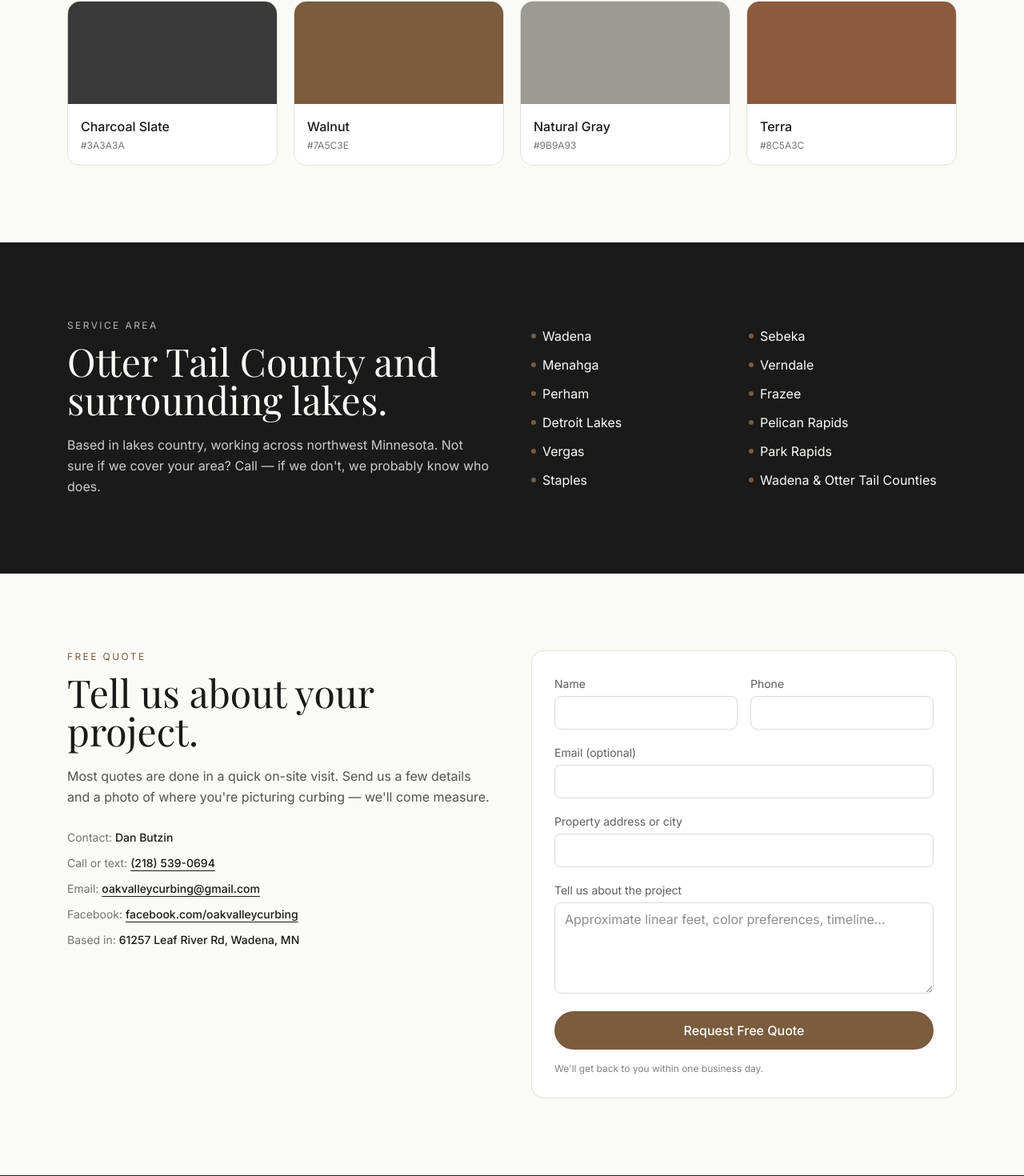
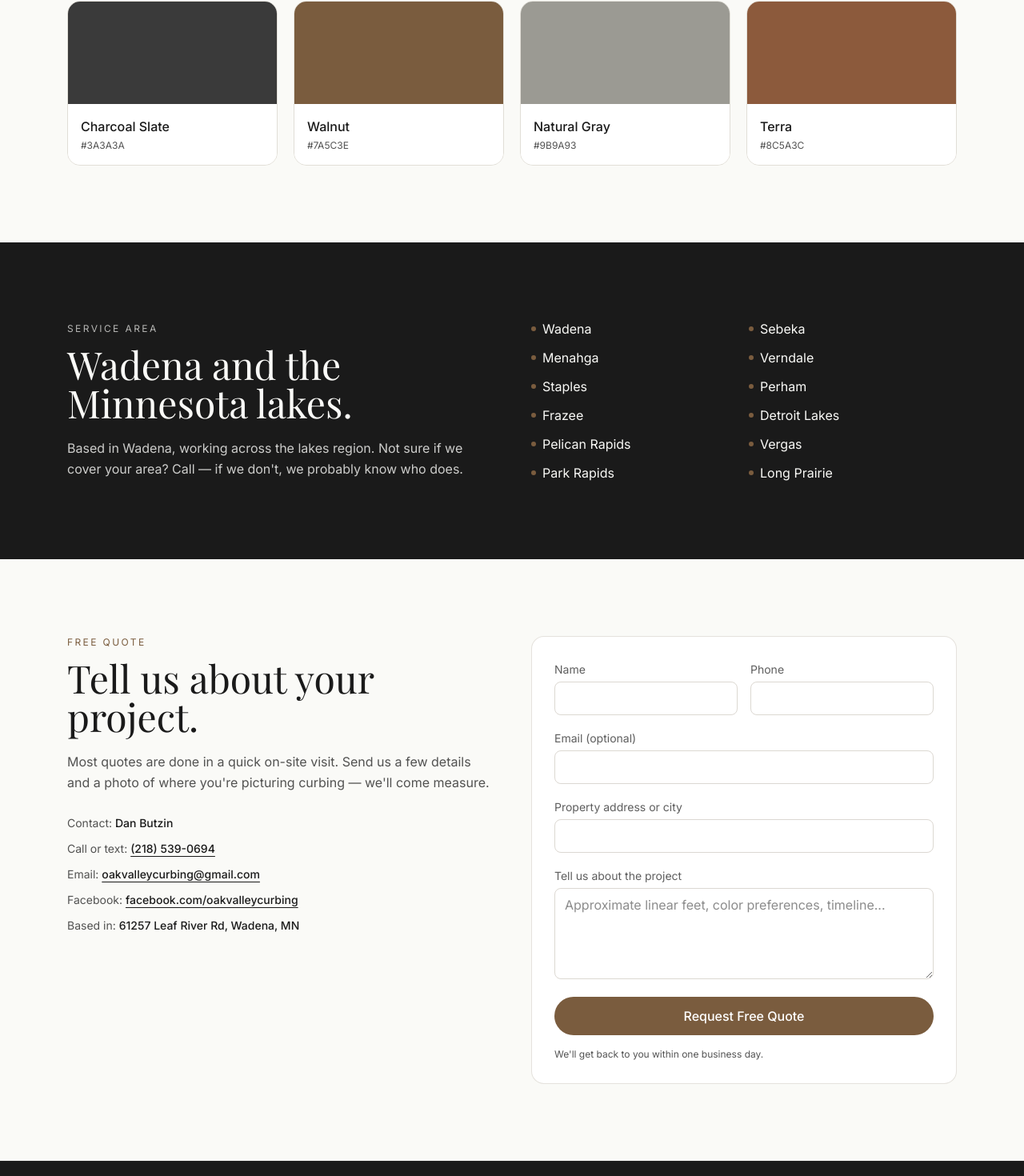
Before and after one commit to jessewunderlich/oak-valley-curbing, a Next.js app: page / in a window 1280 px wide. Shown: the part 3805-5275 px from the top of the page at 80% size. Built offline with nearby package versions, Linux system fonts and the light colour scheme; a web font is replaced by a local one.

Commit message:
Audit fixes: SEO (canonical, OG image, robots, sitemap), a11y contrast, geo (Wadena not Otter Tail), spam honeypot, optimize hero image

```diff
--- a/app/api/quote/route.ts
+++ b/app/api/quote/route.ts
@@ -1,8 +1,14 @@
 import { NextResponse } from "next/server";
 
-// Stub endpoint. Wire to Resend / Formspree / SMS forwarder once contact details are confirmed.
+// Stub endpoint. Wire to Resend / Formspree / SMS forwarder once dan@oakvalleycurbing.com is live.
 export async function POST(request: Request) {
   const data = await request.formData();
+
+  // Honeypot — silently drop bot submissions.
+  if (data.get("website")) {
+    return NextResponse.redirect(new URL("/?sent=1#quote", request.url), 303);
+  }
+
   const payload = {
     name: data.get("name"),
     phone: data.get("phone"),
@@ -14,8 +20,7 @@ export async function POST(request: Request) {
 
   console.log("[oak-valley-curbing quote]", payload);
 
-  // TODO: forward to Oak Valley Curbing inbox + SMS once confirmed.
+  // TODO: forward to dan@oakvalleycurbing.com via Resend once domain email is live.
 
-  // For now, redirect back with a basic confirmation hash.
   return NextResponse.redirect(new URL("/?sent=1#quote", request.url), 303);
 }
--- a/app/layout.tsx
+++ b/app/layout.tsx
@@ -15,29 +15,48 @@ const playfair = Playfair_Display({
 });
 
 export const metadata: Metadata = {
-  title: "Oak Valley Curbing — Decorative Concrete Landscape Curbing | Otter Tail County, MN",
+  metadataBase: new URL("https://oakvalleycurbing.com"),
+  title: "Oak Valley Curbing — Decorative Concrete Landscape Curbing | Wadena, MN",
   description:
-    "Custom stamped concrete landscape curbing for Minnesota lakes country. Permanent borders that define your beds, protect landscaping, and boost curb appeal. Serving Frazee, Detroit Lakes, Perham & surrounding Otter Tail County.",
+    "Custom stamped concrete landscape curbing serving Wadena, Perham, Detroit Lakes, Park Rapids & the Minnesota lakes. Permanent borders that define beds, protect landscaping, and boost curb appeal. Free on-site quotes from Dan Butzin.",
   keywords: [
     "concrete curbing",
     "landscape curbing",
     "decorative curbing",
-    "Minnesota curbing",
-    "Wadena MN",
-    "Park Rapids",
-    "Frazee",
-    "Detroit Lakes",
-    "Perham",
+    "Wadena MN curbing",
+    "Minnesota concrete edging",
+    "Park Rapids curbing",
+    "Detroit Lakes curbing",
+    "Perham curbing",
     "stamped concrete edging",
     "flower bed borders",
   ],
+  alternates: { canonical: "https://oakvalleycurbing.com/" },
   openGraph: {
     title: "Oak Valley Curbing — Decorative Concrete Landscape Curbing",
     description:
       "Custom stamped concrete landscape curbing for Minnesota lakes country.",
     type: "website",
     locale: "en_US",
+    url: "https://oakvalleycurbing.com/",
+    siteName: "Oak Valley Curbing",
+    images: [
+      {
+        url: "/og-image.jpg",
+        width: 1200,
+        height: 630,
+        alt: "Oak Valley Curbing — decorative concrete landscape curbing in Wadena, MN",
+      },
+    ],
   },
+  twitter: {
+    card: "summary_large_image",
+    title: "Oak Valley Curbing",
+    description:
+      "Decorative concrete landscape curbing serving the Minnesota lakes. Wadena, MN.",
+    images: ["/og-image.jpg"],
+  },
+  robots: { index: true, follow: true },
 };
 
 export default function RootLayout({
@@ -57,7 +76,7 @@ export default function RootLayout({
               "@id": "https://oakvalleycurbing.com/#business",
               name: "Oak Valley Curbing",
               description:
-                "Custom decorative concrete landscape curbing serving Wadena, Otter Tail County, and surrounding Minnesota lakes country.",
+                "Custom decorative concrete landscape curbing serving Wadena and surrounding Minnesota lakes country.",
               telephone: "+1-218-539-0694",
               email: "oakvalleycurbing@gmail.com",
               url: "https://oakvalleycurbing.com",
@@ -79,7 +98,15 @@ export default function RootLayout({
                 "Pelican Rapids, MN",
               ],
               priceRange: "$$",
-              sameAs: ["https://www.facebook.com/oakvalleycurbing"],
+              sameAs: ["https://www.facebook.com/profile.php?id=61577341783607"],
+              founder: { "@type": "Person", name: "Dan Butzin" },
+              contactPoint: {
+                "@type": "ContactPoint",
+                telephone: "+1-218-539-0694",
+                contactType: "sales",
+                areaServed: "US-MN",
+                availableLanguage: "English",
+              },
             }),
           }}
         />
--- a/app/page.tsx
+++ b/app/page.tsx
@@ -60,14 +60,14 @@ const serviceArea = [
   "Sebeka",
   "Menahga",
   "Verndale",
+  "Staples",
   "Perham",
   "Frazee",
   "Detroit Lakes",
   "Pelican Rapids",
   "Vergas",
   "Park Rapids",
-  "Staples",
-  "Wadena & Otter Tail Counties",
+  "Long Prairie",
 ];
 
 const gallery = [
@@ -123,6 +123,7 @@ export default function Home() {
             fill
             priority
             sizes="100vw"
+            quality={72}
             className="object-cover object-[center_70%]"
           />
           <div className="absolute inset-0 bg-gradient-to-b from-black/55 via-black/35 to-black/65" />
@@ -232,7 +233,7 @@ export default function Home() {
           <ol className="grid md:grid-cols-4 gap-6">
             {process.map((p) => (
               <li key={p.step} className="relative">
-                <div className="font-display text-5xl text-[var(--accent)]/30 mb-2">{p.step}</div>
+                <div className="font-display text-5xl text-[var(--accent)]/60 mb-2">{p.step}</div>
                 <h3 className="font-display text-xl mb-2">{p.title}</h3>
                 <p className="text-sm text-[var(--foreground)]/75 leading-relaxed">{p.body}</p>
               </li>
@@ -257,7 +258,7 @@ export default function Home() {
               <div className="h-32" style={{ background: c.hex }} aria-hidden />
               <div className="p-4 bg-white">
                 <p className="font-medium">{c.name}</p>
-                <p className="text-xs text-[var(--foreground)]/60 mt-1">{c.hex}</p>
+                <p className="text-xs text-[var(--foreground)]/75 mt-1">{c.hex}</p>
               </div>
             </div>
           ))}
@@ -269,10 +270,10 @@ export default function Home() {
         <div className="max-w-6xl mx-auto px-5 grid md:grid-cols-2 gap-12 items-center">
           <div>
             <p className="uppercase tracking-[0.2em] text-xs text-[var(--background)]/70 mb-3">Service area</p>
-            <h2 className="font-display text-4xl md:text-5xl mb-5">Otter Tail County and surrounding lakes.</h2>
+            <h2 className="font-display text-4xl md:text-5xl mb-5">Wadena and the Minnesota lakes.</h2>
             <p className="text-[var(--background)]/80 leading-relaxed">
-              Based in lakes country, working across northwest Minnesota. Not sure if we cover your area?
-              Call — if we don't, we probably know who does.
+              Based in Wadena, working across the lakes region. Not sure if we cover your area?
+              Call — if we don&apos;t, we probably know who does.
             </p>
           </div>
           <ul className="grid grid-cols-2 gap-3">
@@ -297,23 +298,23 @@ export default function Home() {
             </p>
             <div className="space-y-3 text-sm">
               <p>
-                <span className="text-[var(--foreground)]/60">Contact:</span>{" "}
+                <span className="text-[var(--foreground)]/75">Contact:</span>{" "}
                 <span className="font-medium">Dan Butzin</span>
               </p>
               <p>
-                <span className="text-[var(--foreground)]/60">Call or text:</span>{" "}
+                <span className="text-[var(--foreground)]/75">Call or text:</span>{" "}
                 <a href={`tel:${PHONE_TEL}`} className="font-medium underline underline-offset-4">{PHONE_DISPLAY}</a>
               </p>
               <p>
-                <span className="text-[var(--foreground)]/60">Email:</span>{" "}
+                <span className="text-[var(--foreground)]/75">Email:</span>{" "}
                 <a href={`mailto:${EMAIL}`} className="font-medium underline underline-offset-4">{EMAIL}</a>
               </p>
               <p>
-                <span className="text-[var(--foreground)]/60">Facebook:</span>{" "}
+                <span className="text-[var(--foreground)]/75">Facebook:</span>{" "}
                 <a href={FB_URL} target="_blank" rel="noopener" className="font-medium underline underline-offset-4">facebook.com/oakvalleycurbing</a>
               </p>
               <p>
-                <span className="text-[var(--foreground)]/60">Based in:</span>{" "}
+                <span className="text-[var(--foreground)]/75">Based in:</span>{" "}
                 <span className="font-medium">{ADDRESS}</span>
               </p>
             </div>
@@ -323,6 +324,15 @@ export default function Home() {
             method="POST"
             className="bg-white rounded-2xl p-7 border border-[var(--muted)]/30 space-y-4"
           >
+            {/* Honeypot - hidden from real users */}
+            <input
+              type="text"
+              name="website"
+              tabIndex={-1}
+              autoComplete="off"
+              className="absolute left-[-9999px] w-px h-px opacity-0"
+              aria-hidden="true"
+            />
             <div className="grid grid-cols-2 gap-4">
               <label className="block">
                 <span className="text-sm text-[var(--foreground)]/70">Name</span>
@@ -373,8 +383,8 @@ export default function Home() {
             >
               Request Free Quote
             </button>
-            <p className="text-xs text-[var(--foreground)]/55">
-              We'll get back to you within one business day.
+            <p className="text-xs text-[var(--foreground)]/75">
+              We&apos;ll get back to you within one business day.
             </p>
           </form>
         </div>
--- /dev/null
+++ b/app/robots.ts
@@ -0,0 +1,9 @@
+import type { MetadataRoute } from "next";
+
+export default function robots(): MetadataRoute.Robots {
+  return {
+    rules: [{ userAgent: "*", allow: "/" }],
+    sitemap: "https://oakvalleycurbing.com/sitemap.xml",
+    host: "https://oakvalleycurbing.com",
+  };
+}
--- /dev/null
+++ b/app/sitemap.ts
@@ -0,0 +1,12 @@
+import type { MetadataRoute } from "next";
+
+export default function sitemap(): MetadataRoute.Sitemap {
+  return [
+    {
+      url: "https://oakvalleycurbing.com/",
+      lastModified: new Date(),
+      changeFrequency: "monthly",
+      priority: 1.0,
+    },
+  ];
+}
```
Also changed, not shown: public/gallery/lakefront-curb.jpg, public/og-image.jpg (added).
